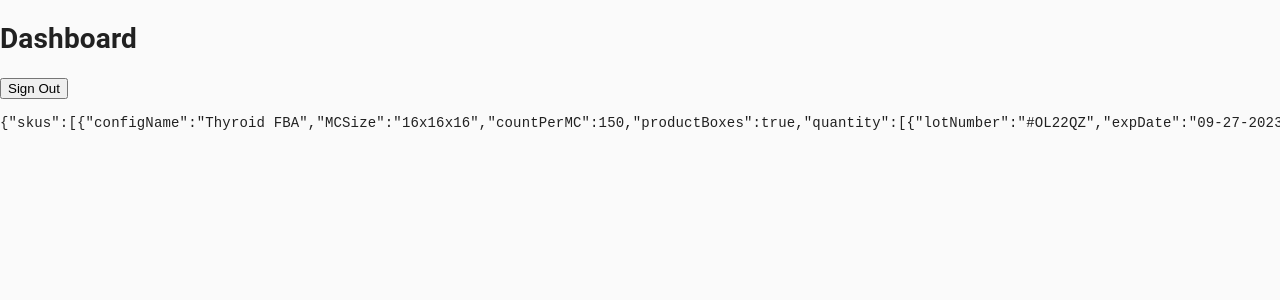
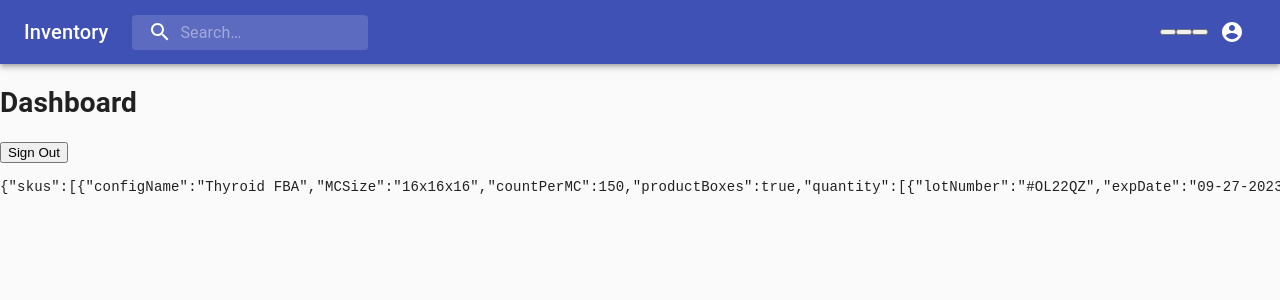
Before and after one commit to snl-dev-team/snl-inventory-app, a React (Create React App) app in the folder client/: page / in a window 1280 px wide. Shown: the top 300 px of the page. Built offline with nearby package versions, Linux system fonts and the light colour scheme; no server answers; sample sign-in values are in the browser's storage.

Commit message:
attached navbar to master

```diff
--- a/client/package.json
+++ b/client/package.json
@@ -4,6 +4,7 @@
 	"private": true,
 	"dependencies": {
 		"@material-ui/core": "^4.11.0",
+		"@material-ui/icons": "^4.9.1",
 		"@testing-library/jest-dom": "^4.2.4",
 		"@testing-library/react": "^9.5.0",
 		"@testing-library/user-event": "^7.2.1",
--- /dev/null
+++ b/client/src/components/Search.js
@@ -0,0 +1,32 @@
+import React, { useState } from 'react';
+import useStyles from '../styles/NavBarStyles';
+import InputBase from '@material-ui/core/InputBase';
+import SearchIcon from '@material-ui/icons/Search';
+
+const SearchBar = (props) => {
+	const classes = useStyles();
+	const [searchString, setSearchString] = useState('');
+	const handleSearch = (e) => {
+		setSearchString(e.target.value);
+		props.onSearch(e.target.value);
+	};
+	return (
+		<div className={classes.search}>
+			<div className={classes.searchIcon}>
+				<SearchIcon />
+			</div>
+			<InputBase
+				placeholder="Search…"
+				classes={{
+					root: classes.inputRoot,
+					input: classes.inputInput,
+				}}
+				inputProps={{ 'aria-label': 'search' }}
+				value={searchString}
+				onChange={(e) => handleSearch(e)}
+			/>
+		</div>
+	);
+};
+
+export default SearchBar;
--- /dev/null
+++ b/client/src/components/navBar.js
@@ -0,0 +1,120 @@
+import React from 'react';
+import AppBar from '@material-ui/core/AppBar';
+import Toolbar from '@material-ui/core/Toolbar';
+import IconButton from '@material-ui/core/IconButton';
+import Typography from '@material-ui/core/Typography';
+import MenuItem from '@material-ui/core/MenuItem';
+import Menu from '@material-ui/core/Menu';
+import AccountCircle from '@material-ui/icons/AccountCircle';
+import MoreIcon from '@material-ui/icons/MoreVert';
+import useStyles from '../styles/NavBarStyles';
+import SearchBar from './Search';
+
+const PrimarySearchAppBar = (props) => {
+	const classes = useStyles();
+
+	const [anchorEl, setAnchorEl] = React.useState(null);
+	const [mobileMoreAnchorEl, setMobileMoreAnchorEl] = React.useState(null);
+	const handleProfileMenuOpen = (event) => {
+		setAnchorEl(event.currentTarget);
+	};
+	const handleMobileMenuClose = () => {
+		setMobileMoreAnchorEl(null);
+	};
+	const handleMenuClose = () => {
+		setAnchorEl(null);
+		handleMobileMenuClose();
+	};
+	const handleMobileMenuOpen = (event) => {
+		setMobileMoreAnchorEl(event.currentTarget);
+	};
+	const isMenuOpen = Boolean(anchorEl);
+	const isMobileMenuOpen = Boolean(mobileMoreAnchorEl);
+
+	const menuId = 'primary-search-account-menu';
+	const renderMenu = (
+		<Menu
+			anchorEl={anchorEl}
+			anchorOrigin={{ vertical: 'top', horizontal: 'right' }}
+			id={menuId}
+			keepMounted
+			transformOrigin={{ vertical: 'top', horizontal: 'right' }}
+			open={isMenuOpen}
+			onClose={handleMenuClose}
+		>
+			<MenuItem onClick={handleMenuClose}>Sign Out</MenuItem>
+		</Menu>
+	);
+
+	const mobileMenuId = 'primary-search-account-menu-mobile';
+	const renderMobileMenu = (
+		<Menu
+			anchorEl={mobileMoreAnchorEl}
+			anchorOrigin={{ vertical: 'top', horizontal: 'right' }}
+			id={mobileMenuId}
+			keepMounted
+			transformOrigin={{ vertical: 'top', horizontal: 'right' }}
+			open={isMobileMenuOpen}
+			onClose={handleMobileMenuClose}
+		>
+			<MenuItem>
+				<p>Lot</p>
+			</MenuItem>
+			<MenuItem>
+				<p>Sku</p>
+			</MenuItem>
+			<MenuItem>
+				<p>Raw Materials</p>
+			</MenuItem>
+		</Menu>
+	);
+
+	return (
+		<div className={classes.grow}>
+			<AppBar position="static">
+				<Toolbar>
+					<Typography
+						className={classes.title}
+						variant="h6"
+						noWrap
+					>
+						Inventory
+					</Typography>
+					<SearchBar onSearch={(s) => props.onSearch(s)} />
+
+					<div className={classes.grow} />
+					<div className={classes.sectionDesktop}>
+						<button />
+						<button />
+						<button />
+					</div>
+					<div className={classes.sectionMobile}>
+						<IconButton
+							aria-label="show more"
+							aria-controls={mobileMenuId}
+							aria-haspopup="true"
+							onClick={handleMobileMenuOpen}
+							color="inherit"
+						>
+							<MoreIcon />
+						</IconButton>
+					</div>
+					<div onClick={handleProfileMenuOpen}>
+						<IconButton
+							aria-label="account of current user"
+							aria-controls="primary-search-account-menu"
+							aria-haspopup="true"
+							color="inherit"
+						>
+							<AccountCircle />
+						</IconButton>
+					</div>
+				</Toolbar>
+			</AppBar>
+			{renderMobileMenu}
+			{renderMenu}
+		</div>
+	);
+};
+
+export default PrimarySearchAppBar;
--- a/client/src/index.js
+++ b/client/src/index.js
@@ -1,6 +1,7 @@
 import React from 'react';
 import ReactDOM from 'react-dom';
 import App from './App';
+import PrimarySearchAppBar from './components/navBar';
 
 ReactDOM.render(
 	<React.StrictMode>
--- a/client/src/route_components/MainRoute.js
+++ b/client/src/route_components/MainRoute.js
@@ -2,6 +2,7 @@ import React, { useState } from 'react';
 import * as resource from '../test_data/schema.json';
 import searchService from '../services/searchService';
 import Dashboard from '../components/Dashboard';
+import PrimarySearchAppBar from '../components/navBar';
 
 const MainRoute = () => {
 	const [data, setData] = useState(resource.default);
@@ -13,6 +14,7 @@ const MainRoute = () => {
 
 	return (
 		<>
+			<PrimarySearchAppBar onSearch={(s) => filterData(s)} />
 			<Dashboard data={filteredData} />
 		</>
 	);
--- /dev/null
+++ b/client/src/styles/NavBarStyles.js
@@ -0,0 +1,63 @@
+import { fade, makeStyles } from '@material-ui/core/styles';
+
+const useStyles = makeStyles((theme) => ({
+	grow: {
+		flexGrow: 1,
+	},
+	title: {
+		display: 'none',
+		[theme.breakpoints.up('sm')]: {
+			display: 'block',
+		},
+	},
+	search: {
+		position: 'relative',
+		borderRadius: theme.shape.borderRadius,
+		backgroundColor: fade(theme.palette.common.white, 0.15),
+		'&:hover': {
+			backgroundColor: fade(theme.palette.common.white, 0.25),
+		},
+		marginRight: theme.spacing(2),
+		marginLeft: 0,
+		width: '100%',
+		[theme.breakpoints.up('sm')]: {
+			marginLeft: theme.spacing(3),
+			width: 'auto',
+		},
+	},
+	searchIcon: {
+		padding: theme.spacing(0, 2),
+		height: '100%',
+		position: 'absolute',
+		pointerEvents: 'none',
+		display: 'flex',
+		alignItems: 'center',
+		justifyContent: 'center',
+	},
+	inputRoot: {
+		color: 'inherit',
+	},
+	inputInput: {
+		padding: theme.spacing(1, 1, 1, 0),
+		// vertical padding + font size from searchIcon
+		paddingLeft: `calc(1em + ${theme.spacing(4)}px)`,
+		transition: theme.transitions.create('width'),
+		width: '100%',
+		[theme.breakpoints.up('md')]: {
+			width: '20ch',
+		},
+	},
+	sectionDesktop: {
+		display: 'none',
+		[theme.breakpoints.up('md')]: {
+			display: 'flex',
+		},
+	},
+	sectionMobile: {
+		display: 'flex',
+		[theme.breakpoints.up('md')]: {
+			display: 'none',
+		},
+	},
+}));
+export default useStyles;
```
Also changed, not shown: 1 other file (tests, documents, lock files or other folders). Lines whose indentation alone changed are shown as unchanged.
